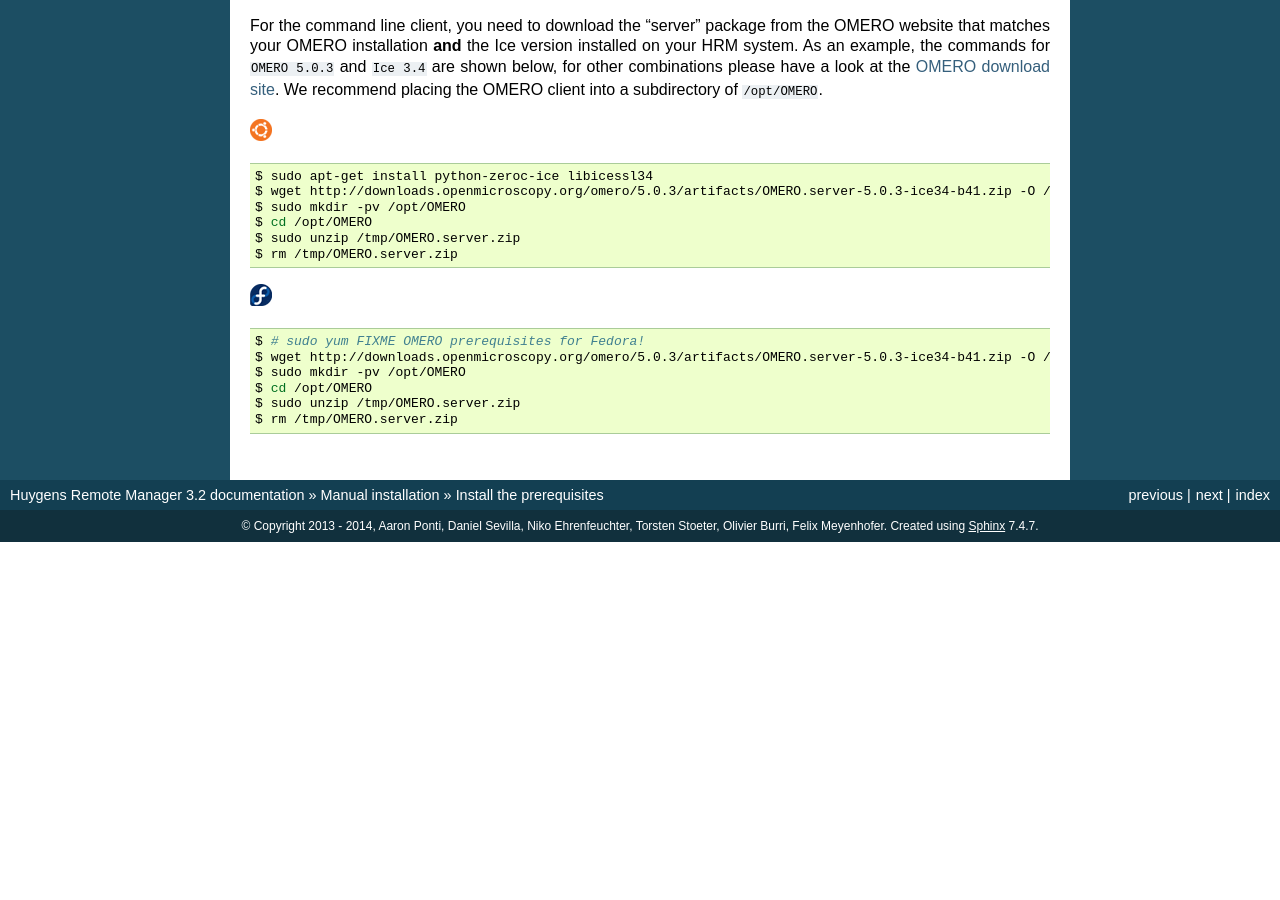
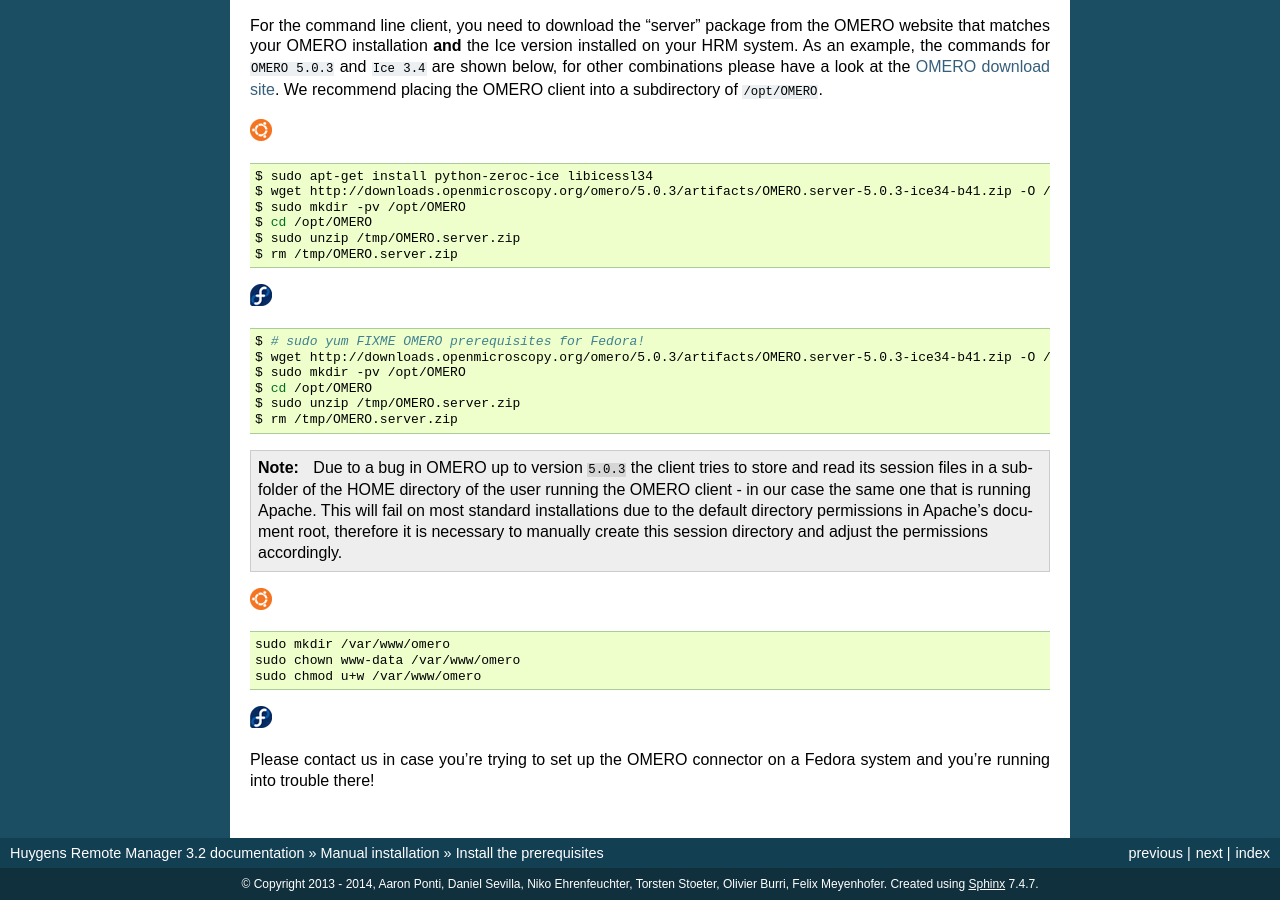
Before and after one commit to aarpon/hrm_docs, a Sphinx documentation site: the page built from docs/prerequisites.rst, in a window 1280 px wide and 900 px high, scrolled down 4188 px. Built offline with Sphinx 7.4.7, drawn with Linux system fonts in a browser that asks for light colours; before the commit the page ends 4730 px from its top, so only the background shows below that.

Commit message:
Workaround for the OMERO session-dir bug.
fixes #294

```diff
--- a/docs/prerequisites.rst
+++ b/docs/prerequisites.rst
@@ -252,3 +252,26 @@
     $ cd /opt/OMERO
     $ sudo unzip /tmp/OMERO.server.zip
     $ rm /tmp/OMERO.server.zip
+
+.. note::
+
+    Due to a bug in OMERO up to version ``5.0.3`` the client tries to store and
+    read its session files in a subfolder of the HOME directory of the user
+    running the OMERO client - in our case the same one that is running Apache.
+    This will fail on most standard installations due to the default directory
+    permissions in Apache's document root, therefore it is necessary to
+    manually create this session directory and adjust the permissions
+    accordingly.
+
+|ubuntu|
+
+.. code-block:: sh
+
+    sudo mkdir /var/www/omero
+    sudo chown www-data /var/www/omero
+    sudo chmod u+w /var/www/omero
+
+|fedora|
+
+Please contact us in case you're trying to set up the OMERO connector on a
+Fedora system and you're running into trouble there!
```
